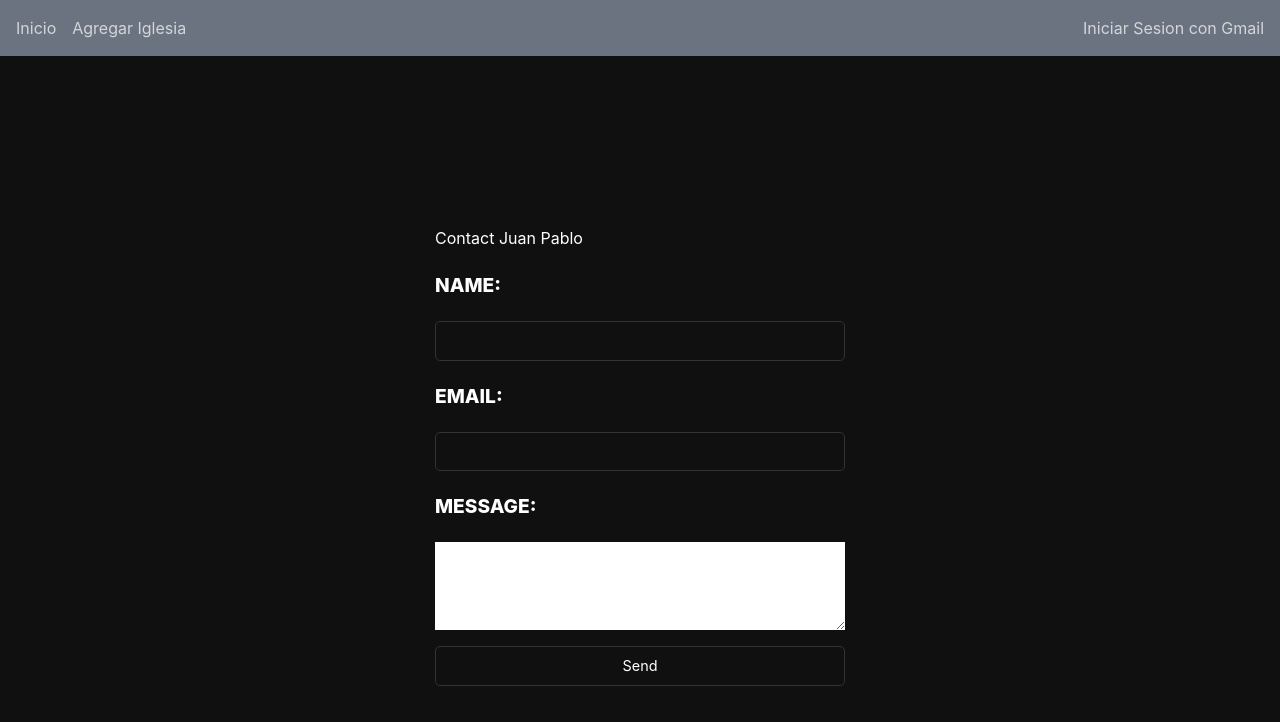
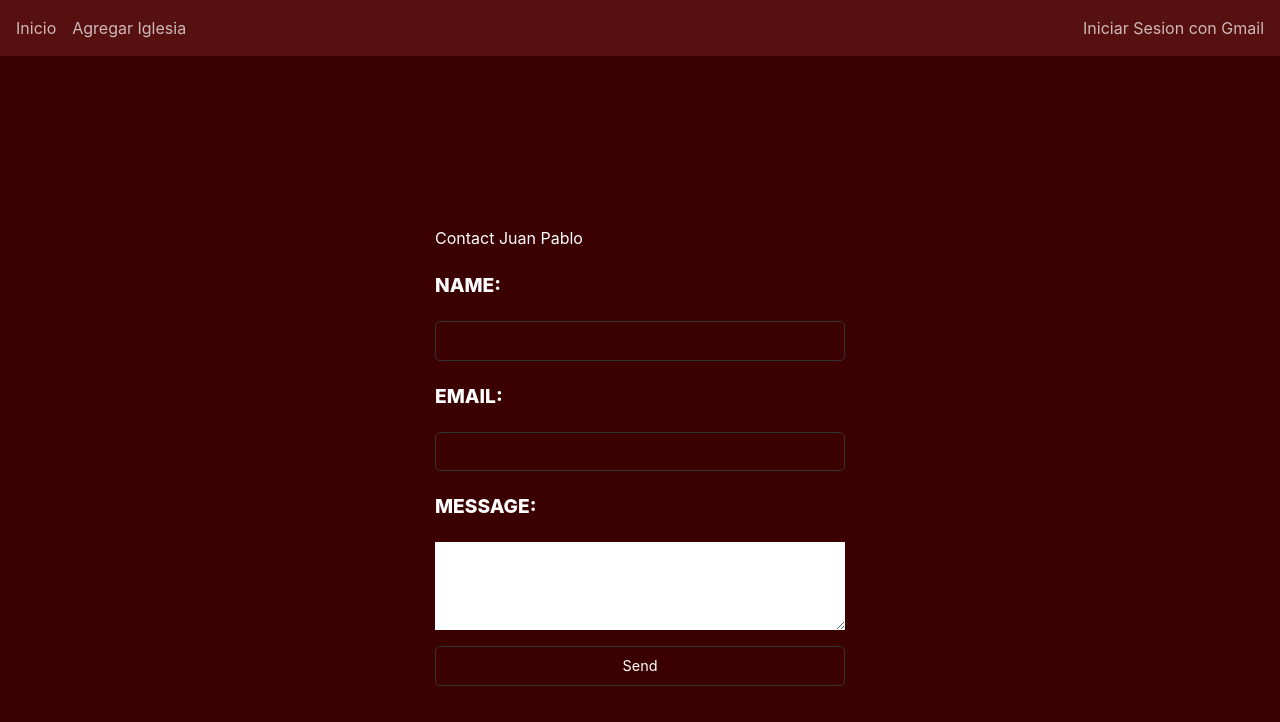
Before and after one commit to JPG19/church-localizer, a Next.js app: page /contact/Contact in a window 1280 px wide. Shown: the top 722 px of the page. Built offline with nearby package versions, Linux system fonts and the light colour scheme; no server answers.

Commit message:
Style changes

```diff
--- a/src/components/Footer/Footer.tsx
+++ b/src/components/Footer/Footer.tsx
@@ -1,6 +1,6 @@
 const Footer = () => {
   return (
-    <footer className="mt-auto p-4 flex items-center bg-gray-500" />
+    <footer className="mt-auto p-4 flex items-center" />
   )
 }
 
--- a/src/components/Header/Header.tsx
+++ b/src/components/Header/Header.tsx
@@ -64,7 +64,7 @@ const Header = () => {
   }, [setCurrentPosition]);
 
   return (
-    <header className='p-4 text-white leading-6 bg-gray-500'>
+    <header className='p-4 text-white'>
       <nav className='flex items-center gap-4'>
         <Link className={`${pathname === '/' ? 'active' : ''}`} href='/'>Inicio</Link>
         {/* <Link href='/contact'>Contact</Link> */}
--- a/src/pages/churches/[id].tsx
+++ b/src/pages/churches/[id].tsx
@@ -44,6 +44,7 @@ export const getStaticProps = async (context: any) => {
 
 const Church = ({ church }: { church: ChurchType }) => {
   const [reviews, setReviews] = useState(church.Reviews || []);
+  console.log("🚀 ~ file: [id].tsx:47 ~ Church ~ reviews:", reviews)
   const { isLoaded } = useLoadScript({
     googleMapsApiKey: process.env.NEXT_PUBLIC_GOOGLE_MAPS_API_KEY as string,
   });
@@ -75,8 +76,12 @@ const Church = ({ church }: { church: ChurchType }) => {
   function sendReview() {
     // @ts-ignore
     const comment = document.getElementById('review')?.value;
+    console.log("🚀 ~ file: [id].tsx:80 ~ sendReview ~ comment:", comment)
     const existingReviews = church?.Reviews || [];
+    const url = `https://api-church-localizer.onrender.com/api/churches/${church.ChurchId}`;
 
+    console.log("🚀 ~ file: [id].tsx:81 ~ sendReview ~ url:", url)
+    console.log('user.displayName: ', user.displayName);
     const reviews = [
       ...existingReviews,
       {
@@ -85,10 +90,7 @@ const Church = ({ church }: { church: ChurchType }) => {
       },
     ];
 
-    fetch(
-      `https://api-church-localizer.onrender.com/api/churches/${church.ChurchId}`,
-
-      {
+    fetch(url, {
       method: 'PUT',
       headers: {
         'Content-Type': 'application/json',
@@ -96,8 +98,7 @@ const Church = ({ church }: { church: ChurchType }) => {
       body: JSON.stringify({
         reviews,
       }),
-      }
-    )
+    })
       .then((res) => {
         res.json();
       })
@@ -116,6 +117,7 @@ const Church = ({ church }: { church: ChurchType }) => {
   if (!isLoaded) return <div>Loading...</div>;
 
   return (
+    <>
       <main className='p-5 max-w-7xl mx-auto'>
         <Swiper
           // install Swiper modules
@@ -242,7 +244,7 @@ const Church = ({ church }: { church: ChurchType }) => {
             <p>No hay reseñas</p>
           ) : (
             reviews.map((review, index) => (
-            <div key={index} className='review'>
+              <div key={index} className='review bg-red-900'>
                 <h4>{review.name}</h4>
                 <p>{review.comment}</p>
               </div>
@@ -260,6 +262,7 @@ const Church = ({ church }: { church: ChurchType }) => {
           </div>
         ) : null}
       </main>
+    </>
   );
 };
 
--- a/src/pages/contact/Contact.tsx
+++ b/src/pages/contact/Contact.tsx
@@ -1,4 +1,5 @@
 import { useState } from 'react';
+import Image from 'next/image';
 import emailjs from "@emailjs/browser";
 import { motion } from "framer-motion";
 
@@ -36,7 +37,8 @@ const Contact= () => {
   };
 
   return (
-    <div className='min-h-screen grid justify-center items-center'>
+    <>
+      <div className='min-h-screen grid justify-center items-center'>
         <motion.form
           initial="hidden"
           animate="visible"
@@ -61,6 +63,8 @@ const Contact= () => {
           {result && "Email was sent"}
         </motion.form>
     </div>
+    </>
+
   );
 };
 
--- a/src/pages/index.tsx
+++ b/src/pages/index.tsx
@@ -68,7 +68,7 @@ export default function Home({ churches }: any) {
   return (
     <>
       <Head>
-        <title>Create Next App</title>
+        <title>Localizador de Iglesias</title>
         <meta name='description' content='Generated by create next app' />
         <meta name='viewport' content='width=device-width, initial-scale=1' />
         <link rel='icon' href='/favicon.ico' />
@@ -76,11 +76,11 @@ export default function Home({ churches }: any) {
 
       <main className='max-w-7xl mx-auto p-5'>
         <div className='title-container'>
-          <h1 className='text-2xl mb-8 text-white'>Localizador de Iglesias</h1>
+          <h1 className='text-2xl mb-8'>Localizador de Iglesias</h1>
           <div className='flex items-center justify-between'>
             <button
               type='button'
-              className='bg-transparent text-white p-2 text-base border border-gray-300 rounded-md w-40'
+              className='bg-transparent p-2 text-base border border-gray-300 rounded-md w-40'
               onClick={() => {
                 setFilter('');
                 setFilteredChurches(churches);
@@ -93,7 +93,7 @@ export default function Home({ churches }: any) {
               <select
                 name='range'
                 id='range'
-                className='bg-transparent text-white p-2 text-base border border-gray-300 rounded-md w-40'
+                className='bg-transparent text-black p-2 text-base border border-gray-300 rounded-md w-40'
                 onChange={handleChange}
                 value={filter}
               >
@@ -152,7 +152,7 @@ export default function Home({ churches }: any) {
                     style={{ height: '300px', width: '100%' }}
                   />
 
-                  <div className='p-2 text-white rounded-b-lg h-20'>
+                  <div className='p-2 text-white rounded-b-lg h-20 bg-red-900'>
                     <h3>{church.Name}</h3>
                     <p>{church.Schedule}</p>
                   </div>
@@ -166,7 +166,6 @@ export default function Home({ churches }: any) {
               style={{
                 color: 'white',
                 fontSize: '1.2rem',
-                opacity: '0.8',
               }}
             >
               No hay Iglesias en este rango
--- a/src/styles/globals.css
+++ b/src/styles/globals.css
@@ -90,7 +90,7 @@ html,
 body {
   --custom-font-family: -apple-system, BlinkMacSystemFont, Segoe UI, Roboto,
     Oxygen, Ubuntu, Cantarell, Fira Sans, Droid Sans, Helvetica Neue, sans-serif;
-  --custom-bg-color: #101010;
+  --custom-bg-color: #3b0101;
   --custom-panel-color: #222;
   --custom-box-shadow: 0 2px 8px 0 rgba(0, 0, 0, 0.8);
   --custom-color: #fff;
@@ -119,6 +119,21 @@ body,
   height: 100vh;
   width: 100vw;
   overflow-x: hidden;
+}
+
+h1 {
+  color: #fff;
+}
+
+header, footer {
+  background-color: #571010;
+}
+
+.main-img {
+  color: transparent;
+  position: absolute;
+  width: 100%;
+  height: 100%;
 }
 
 .church-swiper .swiper-slide img {
@@ -156,7 +171,7 @@ main .reviews {
 }
 
 main .reviews .review {
-  background: #1c1fc0;
+  padding: 5px;
 }
 
 main .reviews h3 {
@@ -318,6 +333,25 @@ select option {
     max-width: 60rem;
   }
 }
+
+
+.custom-select select {
+  width: 200px;
+  padding: 8px;
+  border: 1px solid #ccc;
+  border-radius: 4px;
+  font-family: Arial, sans-serif;
+  font-size: 16px;
+  color: white;
+  /* appearance: none;
+  -webkit-appearance: none;
+  -moz-appearance: none; */
+  background-repeat: no-repeat;
+  background-position: right center;
+  cursor: pointer;
+  transition: border-color 0.3s, box-shadow 0.3s;
+}
+
 
 /* Basic styling for the select element */
 /* Styling the dropdown arrow */
@@ -496,6 +530,10 @@ button.primary,
   }
 }
 
+header {
+  z-index: 99;
+}
+
 .mainHeader {
   width: 100%;
   font-size: 1.3rem;
@@ -519,6 +557,10 @@ header a.active,
 header button.active {
   opacity: 1;
   font-weight: 700;
+}
+
+header a:hover, header button:hover {
+  opacity: 1;
 }
 
 main .grid-container {
@@ -554,7 +596,7 @@ main .title-container select:hover {
 }
 
 form input:hover {
-  opacity: 0.8;
+  opacity: 0.9;
 }
 
 .avatarPlaceholder {
```
Lines whose indentation alone changed are shown as unchanged.
